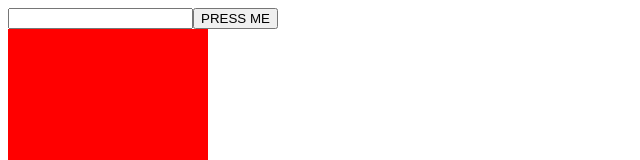
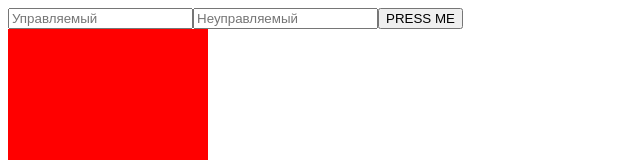
Before and after one commit to nad388/ts-started, a React (Create React App) app: page / in a window 1280 px wide. Shown: the top 160 px of the page, without its empty margins (0-640 px from the left). Built offline with nearby package versions, Linux system fonts and the light colour scheme; no server answers.

Commit message:
added typing useRef

```diff
--- a/src/components/EventsExample.tsx
+++ b/src/components/EventsExample.tsx
@@ -1,15 +1,16 @@
-import React, { FC, useState } from 'react';
+import React, { FC, useRef, useState } from 'react';
 
 const EventsExample: FC = () => {
   const [value, setValue] = useState<string>('');
   const [isDrag, setIsDrag] = useState<boolean>(false);
+  const inputRef = useRef<HTMLInputElement>(null);
 
   const changeHandler = (e: React.ChangeEvent<HTMLInputElement>) => {
     setValue(e.target.value);
   };
 
   const clickHandler = (e: React.MouseEvent<HTMLButtonElement>) => {
-    console.log(value);
+    console.log(inputRef.current?.value);
   };
 
   const dragHandler = (e: React.DragEvent<HTMLDivElement>) => {
@@ -32,7 +33,13 @@
 
   return (
     <div>
-      <input type='text' value={value} onChange={changeHandler} />
+      <input
+        type='text'
+        value={value}
+        onChange={changeHandler}
+        placeholder='Управляемый'
+      />
+      <input type='text' ref={inputRef} placeholder='Неуправляемый' />
       <button onClick={clickHandler}>PRESS ME</button>
       <div
         draggable
```
